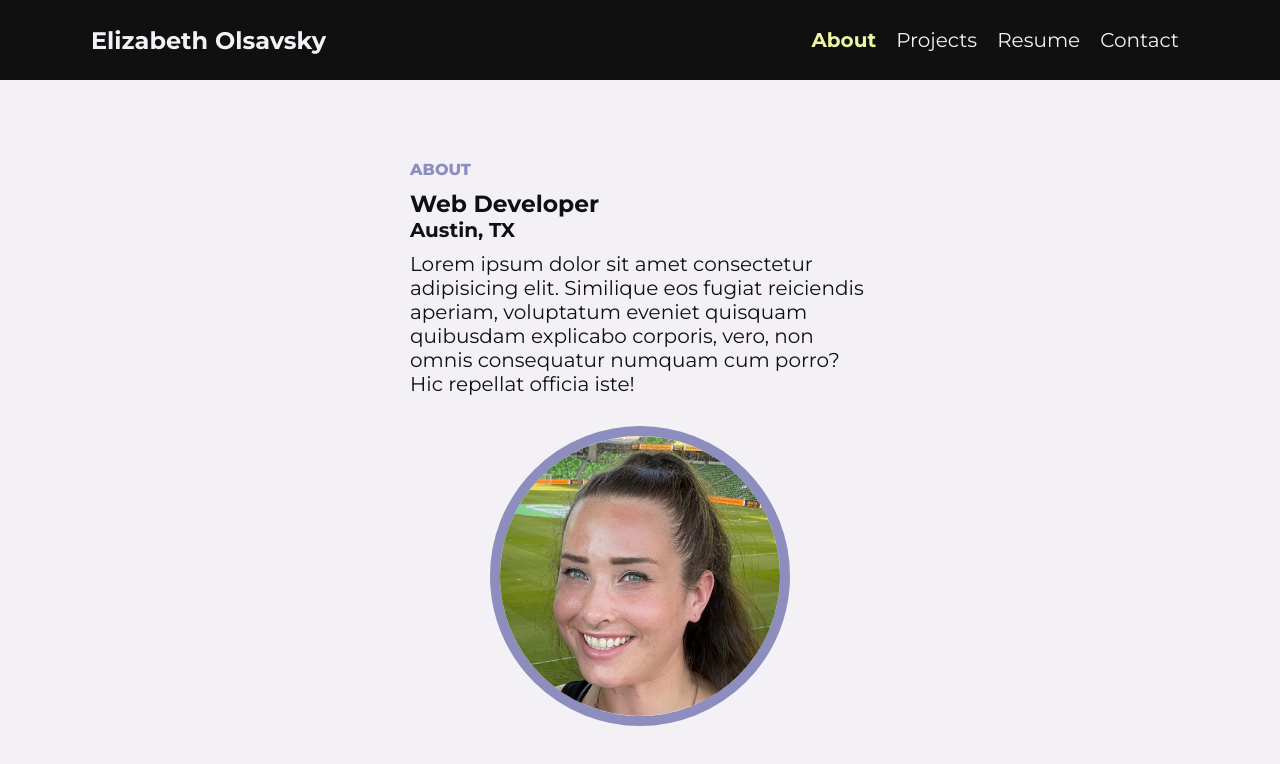
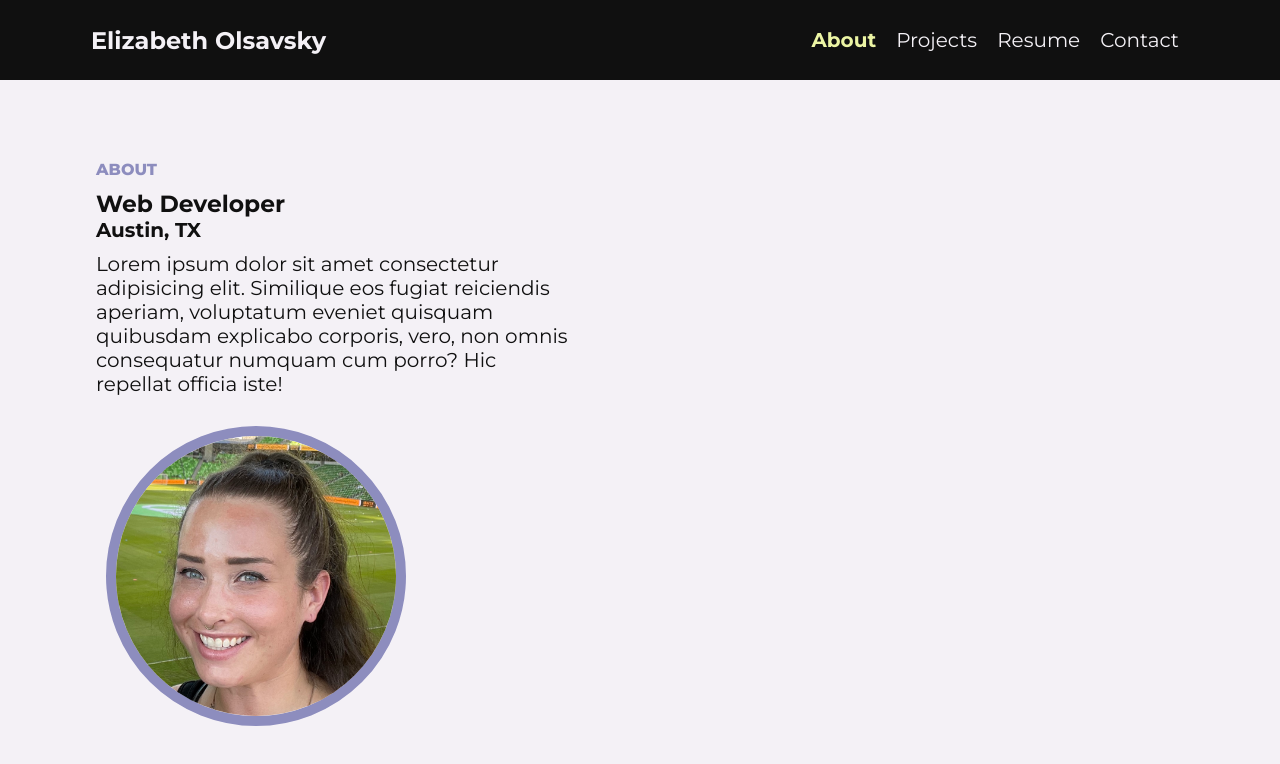
Before and after one commit to elizabetholsavsky/portfolio, a React (Create React App) app: page / in a window 1280 px wide. Shown: the top 764 px of the page. Built offline with nearby package versions, Linux system fonts and the light colour scheme.

Commit message:
reposition section heading to appear in top left

```diff
--- a/src/components/ScrollContainer/ScrollContainer.css
+++ b/src/components/ScrollContainer/ScrollContainer.css
@@ -24,15 +24,16 @@ section {
     flex-direction: column;
     width: 85%;
     max-width: 1200px;
-    align-items: center;
+    align-items: flex-start;
     justify-content: center;
     flex-wrap: wrap;
 }
 
 .content-text {
     min-width: 250px;
-    padding: 20px;
+    padding: 20px 20px 20px 0;
     font-size: 1.25rem;
+
 }
 
 
```
